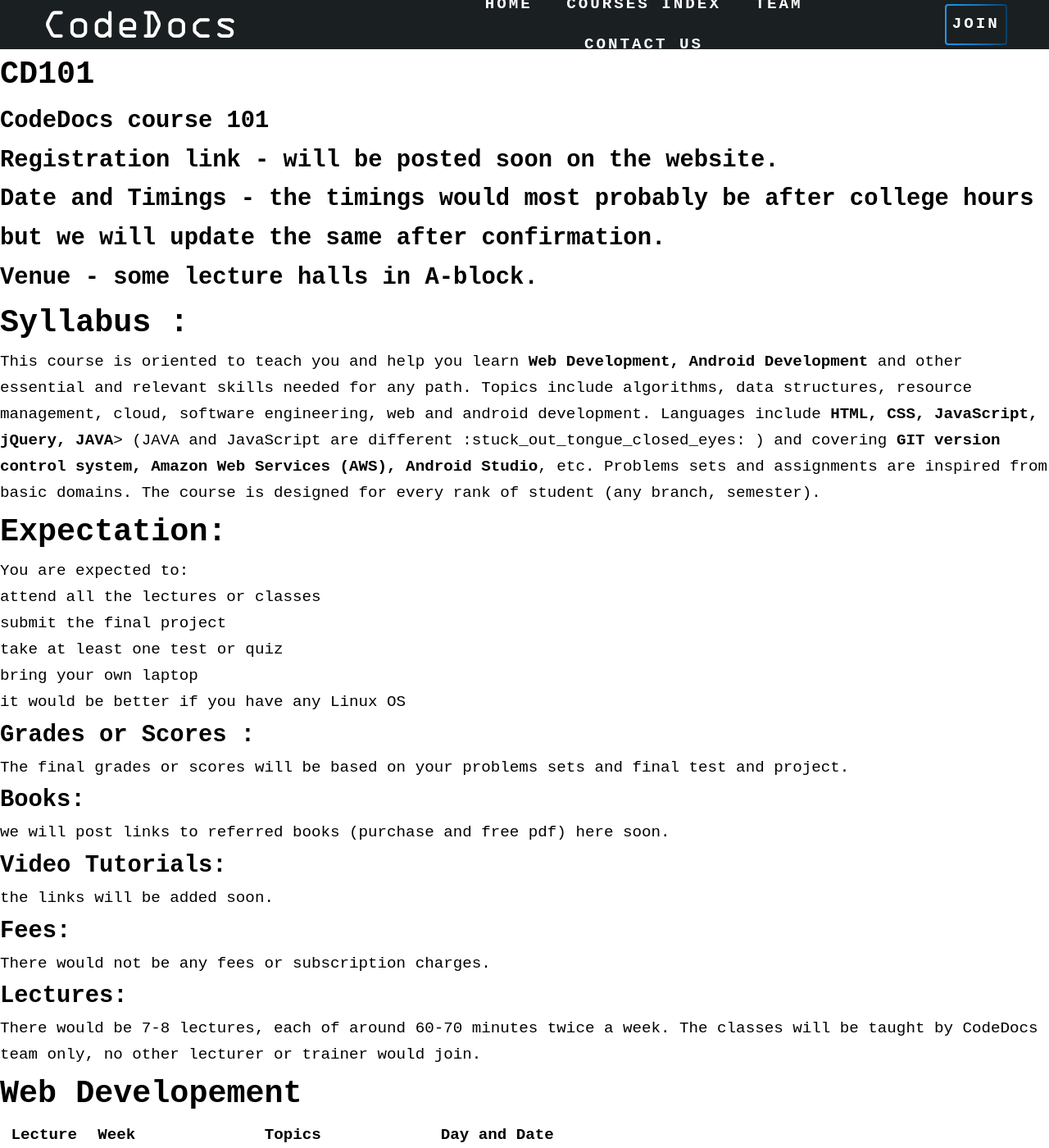
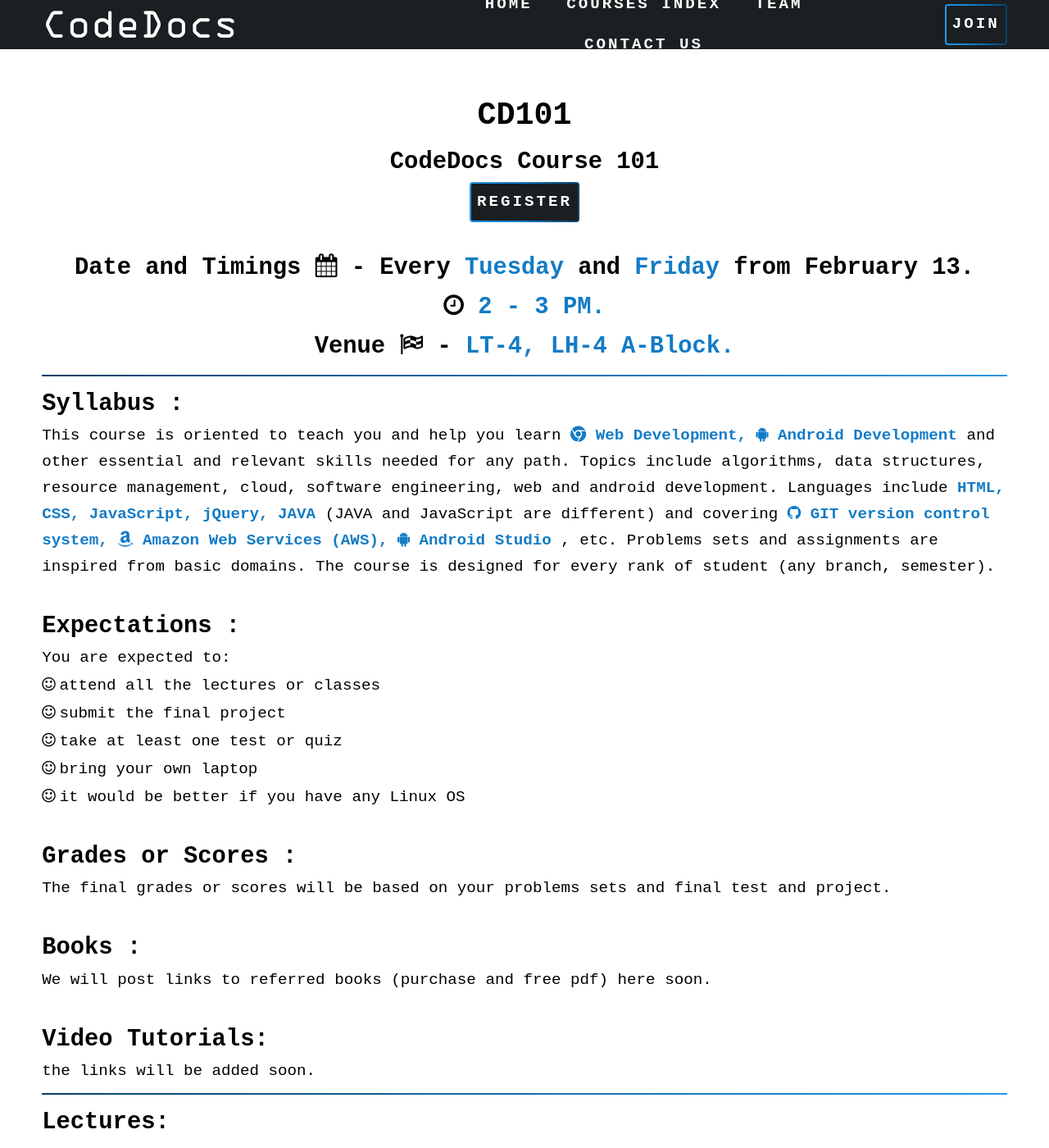
Before and after one commit to CodeDocsJECRC/codedocsjecrc.github.io, a Jekyll site: the page built from CD101/index.html, in a window 1280 px wide and 1400 px high. Shown: the whole window at 82% size. Built offline with Jekyll 4.4.1, drawn with Linux system fonts in a browser that asks for light colours; nearby versions of some CDN libraries; some web fonts are replaced; some of the changed text lies outside the part shown.

Commit message:
CD101 index page done

```diff
--- a/CD101/index.html
+++ b/CD101/index.html
@@ -6,68 +6,89 @@ keywords: CodeDocs Course, CodeDocs Learn, CD101, Web Development, Android Devel
 id: CD101
 ---
 
-<main>
- <div class="heading">
- <span><h1>CD101</h1></span>
- </div>
- <div class="heading">
- <span><h2>CodeDocs course 101</h2></span>
- </div>
- <div class="heading">
- <h2><strong>Registration link</strong> - will be posted soon on the website.</h2>
-<div class="heading">
- <h2><strong>Date and Timings</strong> -  the timings would most probably be after college hours but we will update the same after confirmation.</h2>
-<div class="heading">
- <h2><strong>Venue</strong> - some lecture halls in A-block.</h2>
- <div class="syllabus">
-  <h1>Syllabus :</h1>
-  <p>This course is oriented to teach you and help you learn <strong>Web Development, Android Development</strong> and other essential and relevant skills needed for any path. Topics include algorithms, data structures, resource management, cloud, software engineering, web and android development. Languages include <strong>HTML, CSS, JavaScript, jQuery, JAVA</strong>> (JAVA and JavaScript are different :stuck_out_tongue_closed_eyes: ) and covering <strong>GIT version control system, Amazon Web Services (AWS), Android Studio</strong>, etc.
-Problems sets and assignments are inspired from basic domains.
-The course is designed for every rank of student (any branch, semester).</p>
-<div class="Expectation">
-  <h1>Expectation:</h1>
+<main id="universe">
+  <div class="container-wide">
+  <h1>CD101</h1>
+  <h2>CodeDocs Course 101</h2>
+  <a href="/CD101/register" class="btn">
+    Register
+  </a>
+  <br><br>
+  <h2>
+    <strong>Date and Timings <i class="fa fa-calendar" aria-hidden="true"></i></strong> -
+    Every <span class="highlight">Tuesday</span> and <span class="highlight">Friday</span> from February 13.<br>
+    <i class="fa fa-clock-o" aria-hidden="true"></i><span class="highlight"> 2 - 3 PM.</span>
+  </h2>
+  <h2>
+    <strong>Venue <i class="fa fa-flag-checkered" aria-hidden="true"></i></strong> - <span class="highlight">LT-4, LH-4 A-Block.</span>
+  </h2>
+  <hr>
+  <div class="syllabus" style="text-align:left">
+    <h2>Syllabus :</h2>
+    <p>
+      This course is oriented to teach you and help you learn
+      <strong class="highlight">
+        <a href="#web"><i class="fa fa-chrome" aria-hidden="true"></i> Web Development</a>,
+        <a href="#android"><i class="fa fa-android" aria-hidden="true"></i> Android Development</a>
+      </strong>
+      and other essential and relevant skills needed for any path.
+      Topics include algorithms, data structures, resource management, cloud, software engineering, web and android development.
+      Languages include
+      <strong class="highlight">HTML, CSS, JavaScript, jQuery, JAVA</strong>
+      (JAVA and JavaScript are different) and covering
+      <strong class="highlight">
+        <i class="fa fa-github" aria-hidden="true"></i> GIT version control system,
+        <i class="fa fa-amazon" aria-hidden="true"></i> Amazon Web Services (AWS),
+        <i class="fa fa-android" aria-hidden="true"></i> Android Studio
+      </strong>,
+      etc. Problems sets and assignments are inspired from basic domains.
+      The course is designed for every rank of student (any branch, semester).
+    </p>
+  </div><br>
+  <div class="expectation" style="text-align:left">
+    <h2>Expectations :</h2>
     <p>You are expected to:</p>
-     <ul>
+    <ul id="list-bullets">
       <li>attend all the lectures or classes</li>
       <li>submit the final project</li>
       <li>take at least one test or quiz</li>
       <li>bring your own laptop</li>
       <li>it would be better if you have any Linux OS</li>
     </ul>
-     <div class="heading">
+  </div><br>
+  <div class="grades" style="text-align:left">
     <h2>Grades or Scores :</h2>
     <p>The final grades or scores will be based on your problems sets and final test and project.</p>
-     <div class="heading">
-     	<h2>Books:</h2>
-     	  <p>we will post links to referred books (purchase and free pdf) here soon.</p>
-     <div class="heading">
+  </div><br>
+  <div class="books" style="text-align:left">
+    <h2>Books :</h2>
+    <p>We will post links to referred books (purchase and free pdf) here soon.</p>
+  </div><br>
+  <div class="videos" style="text-align:left">
     <h2>Video Tutorials:</h2>
     <p>the links will be added soon.</p>
-     <div class="heading">
-     	<h2>Fees:</h2>
-     	  <p><srong>There would not be any fees or subscription charges.</strong></p>
-     <div class="heading">
+  </div><hr>
+  <div class="lectures" style="text-align:left">
     <h2>Lectures:</h2>
-     	  <p>There would be 7-8 lectures, each of around 60-70 minutes twice a week. The classes will be taught by CodeDocs team only, no other lecturer or trainer would join.</p>
+    <p>There would be 7-8 lectures, each of around 60-70 minutes twice a week. The classes will be taught by <u><a href="/team">CodeDocs team</a></u> only, no other lecturer or trainer would join.</p>
+    <br>
 
-<div class="Table">
- <h1>Web Developement</h1>
- <table>
+    <h3 id="web">Web Development</h3>
+    <table class="calendar-table">
       <thead>
         <tr>
-        <th > Lecture  </th>
-        <th>  Week  </th>
-        <th>  Topics  </th>
-        <th>  Day and Date  </th>
+          <th>Lecture </th>
+          <th>Week </th>
+          <th>Topics </th>
+          <th>Day and Date </th>
         </tr>
       </thead>
-
       <tbody>
         <tr>
-        <td> Lecture 0 </td>
-        <td>Week 0  </td>
-        <td> Getting started with the web  </td>
-        <td>Tuesday  </td>
+          <td>Lecture 0 </td>
+          <td>Week 0 </td>
+          <td>Getting started with the web </td>
+          <td>Tuesday </td>
         </tr>
         <tr>
           <td>Lecture 1</td>
@@ -113,27 +134,25 @@ The course is designed for every rank of student (any branch, semester).</p>
         </tr>
       </tbody>
     </table>
-</div>
+    <br>
 
-
-<div class="Table">
- <h1>Android Developement</h1>
- <table>
+    <h3 id="android">Android Development</h3>
+    <table class="calendar-table">
       <thead>
         <tr>
-        <th > Lecture  </th>
-        <th>  Week  </th>
-        <th>  Topics  </th>
-        <th>  Day and Date  </th>
+          <th> Lecture </th>
+          <th> Week </th>
+          <th> Topics </th>
+          <th> Day and Date </th>
         </tr>
       </thead>
 
       <tbody>
         <tr>
           <td> Lecture 0 </td>
-        <td>Week 0  </td>
-        <td> Getting started with Android and Android architecture  </td>
-        <td>Tuesday  </td>
+          <td>Week 0 </td>
+          <td> Getting started with Android and Android architecture </td>
+          <td>Tuesday </td>
         </tr>
         <tr>
           <td>Lecture 1</td>
@@ -150,7 +169,7 @@ The course is designed for every rank of student (any branch, semester).</p>
         <tr>
           <td>Lecture 3</td>
           <td>Week 1</td>
-        <td>Building a basic Android app  </td>
+          <td>Building a basic Android app </td>
           <td> Friday</td>
         </tr>
         <tr>
@@ -168,36 +187,34 @@ The course is designed for every rank of student (any branch, semester).</p>
         <tr>
           <td>Lecture 6</td>
           <td> Week 3</td>
-        <td>Data Storage in Android  </td>
+          <td>Data Storage in Android </td>
           <td>Tuesday</td>
         </tr>
         <tr>
           <td>Lecture 7</td>
           <td> Week 3</td>
-        <td> Android APIs and JSON parsing  </td>
+          <td> Android APIs and JSON parsing </td>
           <td>Friday </td>
         </tr>
       </tbody>
     </table>
-</div>
+    <br>
 
-
-<div class="Table">
- <h1>Extra</h1>
- <table>
+    <h3>Extra</h3>
+    <table class="calendar-table">
       <thead>
         <tr>
-        <th > Lecture  </th>
-        <th>  Week  </th>
-        <th>  Topics  </th>
-        <th>  Day and Date  </th>
+          <th> Lecture </th>
+          <th> Week </th>
+          <th> Topics </th>
+          <th> Day and Date </th>
         </tr>
       </thead>
 
       <tbody>
         <tr>
           <td> Lecture 0 </td>
-        <td>Week 0  </td>
+          <td>Week 0 </td>
           <td> Git and Github </td>
           <td>Wednesday </td>
         </tr>
@@ -216,24 +233,28 @@ The course is designed for every rank of student (any branch, semester).</p>
       </tbody>
     </table>
   </div>
-
-<div class="heading">
+  <hr>
+  <div class="office" style="text-align:left">
     <h2>Office hours:</h2>
     <p>We will conduct office hours every week for 1-2 hours where you can ask and get your problems solved with us. And we will help you with hands-on on your project.</p>
-
-<div class="heading">
+  </div>
+  <div class="problem-sets" style="text-align:left">
     <h2>Problem sets:</h2>
     <p>Problem sets with basic webpages and android activities will roll out with every class and has to be done before next class.</p>
-
-<div class="heading">
+  </div>
+  <div class="final-project" style="text-align:left">
     <h2> Final Project:</h2>
-     	  <p>The climax of this course is its final project. The final project is your opportunity to take your newfound savvy with programming out for a spin and develop your very own piece of software. So long as your project draws upon this course’s lessons, the nature of your project is entirely up to you. You can choose your own final project or also help solving college's problems and building for college or other Open Source organization.</p>
-
-<div class="heading">
+    <p>The climax of this course is its final project. The final project is your opportunity to take your newfound savvy with programming out for a spin and develop your very own piece of software. So long as your project draws upon
+      this course’s lessons, the nature of your project is entirely up to you. You can choose your own final project or also help solving college's problems and building for college or other Open Source organization.</p>
+  </div>
+  <div class="test" style="text-align:left">
     <h2>Test or Quiz:</h2>
     <p>2-3 test will be conducted for you to map your progress and compete in standings. We will try bringing you some goodies.</p>
-
-<div class="heading">
+  </div>
+  <div class="suggestions" style="text-align:left">
     <h2>Suggestions:</h2>
-     	  <p>If you have any suggestions or queries, feel free to raise an <strong>issue</strong>.</p>
+    <p>If you have any suggestions or queries, feel free to raise an <u><a href="https://github.com/CodeDocsJECRC/CD101/issues/new"><strong>issue</strong></a></u>.</p>
+  </div>
+  <br>
+  <h3 class="highlight"><a href="https://github.com/CodeDocsJECRC/CD101"><i class="fa fa-star" aria-hidden="true"></i> Star the repository, and watch it to stay updated with Problem Sets and Notes</a></h3>
 </main>
--- a/_config.yml
+++ b/_config.yml
@@ -25,3 +25,6 @@ sitemap:
     include_posts:
         - "/index.html"
         - "/events/index.html"
+
+sass:
+  style: compressed
--- a/_includes/head.html
+++ b/_includes/head.html
@@ -7,5 +7,5 @@
 <meta content="1 days" name="revisit-after" />
 <meta content="all" name="robots" />
 <meta content="all" name="googlebot" />
-<link rel="stylesheet" href="/assets/stylesheets/styles.min.css">
+<link rel="stylesheet" href="/assets/stylesheets/styles.css">
 <link rel="stylesheet" href="https://maxcdn.bootstrapcdn.com/font-awesome/4.7.0/css/font-awesome.min.css">
--- a/assets/stylesheets/styles.scss
+++ b/assets/stylesheets/styles.scss
@@ -1,3 +1,6 @@
+---
+---
+
 @import url('https://fonts.googleapis.com/css?family=Nova+Mono');
 //colors
 $background: #1A1F21;
@@ -79,6 +82,9 @@ hr{
   border-image: linear-gradient(to left, lighten($prime, 30) 1%, $prime 100%);
   border-image-slice: 1;
   border-radius: 8px;
+}
+.highlight{
+  color: lighten($prime, 20);
 }
 
 //container
@@ -816,3 +822,26 @@ footer{
     background: #fff;
   }
 }
+
+ul#list-bullets{
+  li::before{
+    content: "\f118  ";
+    font-family: FontAwesome;
+  }
+}
+
+table.calendar-table{
+  width: 100%;
+  border-collapse: collapse;
+  th, td{
+    border: 1px solid lighten($prime, 60);
+    padding: 4px;
+  }
+  th{
+    color: #fff;
+    background: lighten($prime, 10);
+  }
+  tr:nth-child(even){
+    background-color: #f2f2f2;
+  }
+}
```
Also changed, not shown: assets/stylesheets/styles.min.css (deleted). Lines whose indentation alone changed are shown as unchanged.
